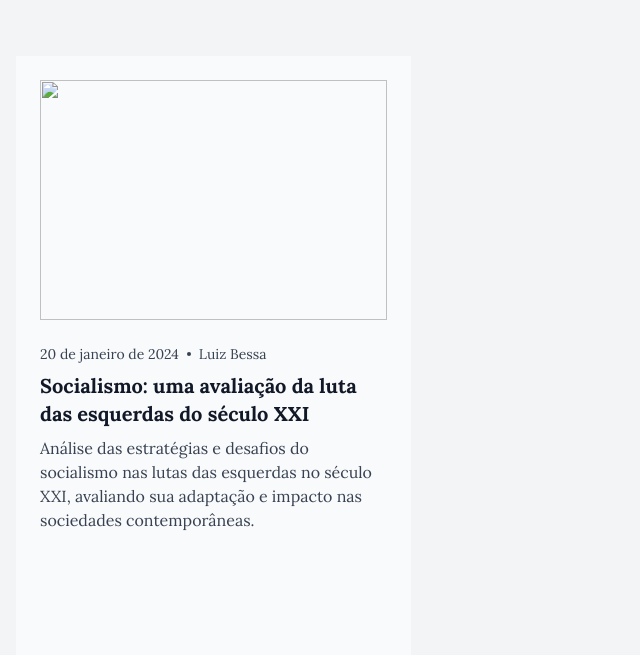
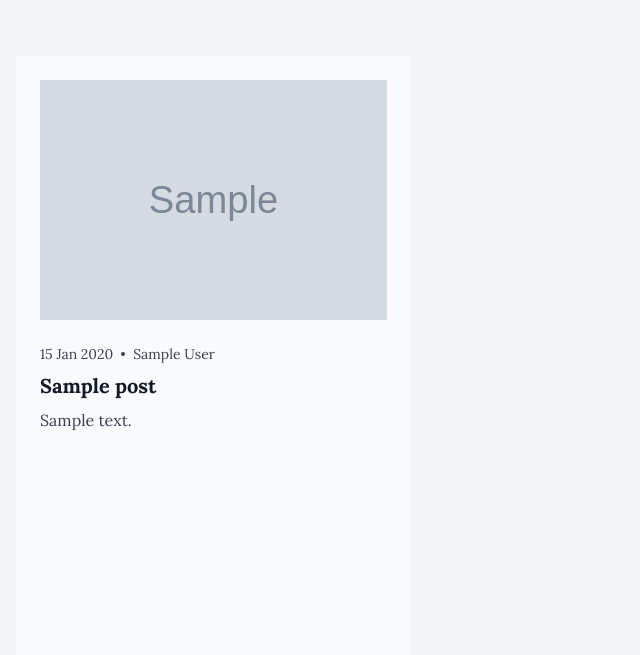
Before and after one commit to Luiz-Glitch/personal-website, a Django app: page /blog/ in a window 1280 px wide. Shown: the part 88-743 px from the top of the page, without its empty margins (0-640 px from the left). Run offline with Django 5.2, Linux system fonts and the light colour scheme; tables that the repository leaves empty hold one stand-in row (values such as "Sample post"); grey boxes marked "Sample" are stand-in pictures; some libraries are stand-ins or nearby versions.

Commit message:
blog: add dinamic post render

```diff
--- a/blog/admin.py
+++ b/blog/admin.py
@@ -7,5 +7,6 @@ class PostAdmin(admin.ModelAdmin):
     list_display = ('title', 'author_name', 'published_date', 'updated_date')
     list_filter = ('published_date', 'author_name')
     search_fields = ('title', 'content', 'author_name')
+    prepopulated_fields = {'slug': ('title',)}
     date_hierarchy = 'published_date'
     ordering = ('-published_date',)
--- a/blog/models.py
+++ b/blog/models.py
@@ -1,4 +1,5 @@
 from django.db import models
+from django.utils.text import slugify
 
 from blog.utils import upload_post_image
 
@@ -10,4 +11,12 @@ class Post(models.Model):
     author_name = models.CharField(max_length=255)
     published_date = models.DateTimeField(auto_now_add=True)
     updated_date = models.DateTimeField(auto_now=True)
-    image = models.ImageField(upload_to=upload_post_image, null=True, blank=True)
+    image = models.ImageField(upload_to=upload_post_image)
+
+    def save(self, *args, **kwargs):
+        if not self.slug:
+            self.slug = slugify(self.title)
+        super().save(*args, **kwargs)
+
+    def __str__(self):
+        return self.title
--- a/blog/templates/blog.html
+++ b/blog/templates/blog.html
@@ -1,21 +1,21 @@
 {% extends 'base.html' %}
 {% block main %}
 <section class="grid grid-cols-1 sm:grid-cols-2 lg:grid-cols-3 gap-8 my-10 w-full">
+	{% for post in posts %}
 	<div class="bg-gray-50 p-6">
-		<img src="" alt="" class="w-full h-60 bg-gray-50" />
+		<img src="{{ post.image.url }}" alt="{{ post.title }}" class="w-full h-60 object-cover" />
 		<div class="flex flex-col gap-2 mt-6">
 			<div class="flex text-gray-700 items-center gap-2 text-sm">
-				<span>20 de janeiro de 2024</span>
+				<span>{{ post.published_date|date:"d M Y" }}</span>
 				<div class="size-1 rounded-full bg-gray-700"></div>
-				<span>Luiz Bessa</span>
+				<span>{{ post.author_name }}</span>
 			</div>
-			<h3 class="font-bold text-xl">Socialismo: uma avaliação da luta das esquerdas do século XXI</h3>
+			<h3 class="font-bold text-xl">{{ post.title }}</h3>
 			<p class="text-gray-700">
-				Análise das estratégias e desafios do socialismo nas lutas das
-				esquerdas no século XXI, avaliando sua adaptação e impacto nas
-				sociedades contemporâneas.
+				{{ post.content|truncatewords:30 }}
 			</p>
 		</div>
 	</div>
+	{% endfor %}
 </section>
 {% endblock %}
```
